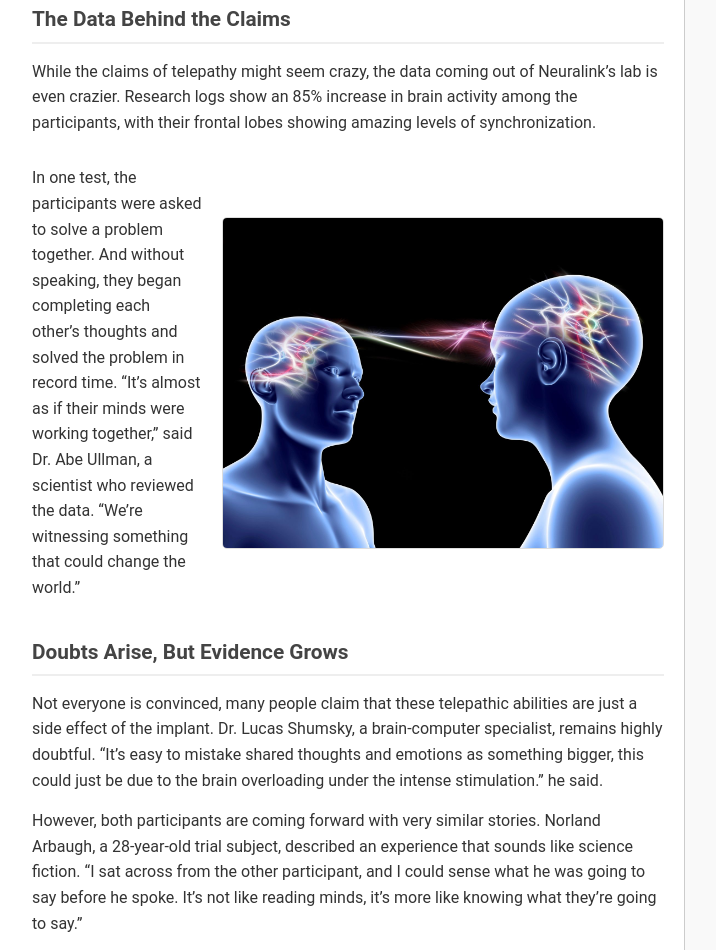
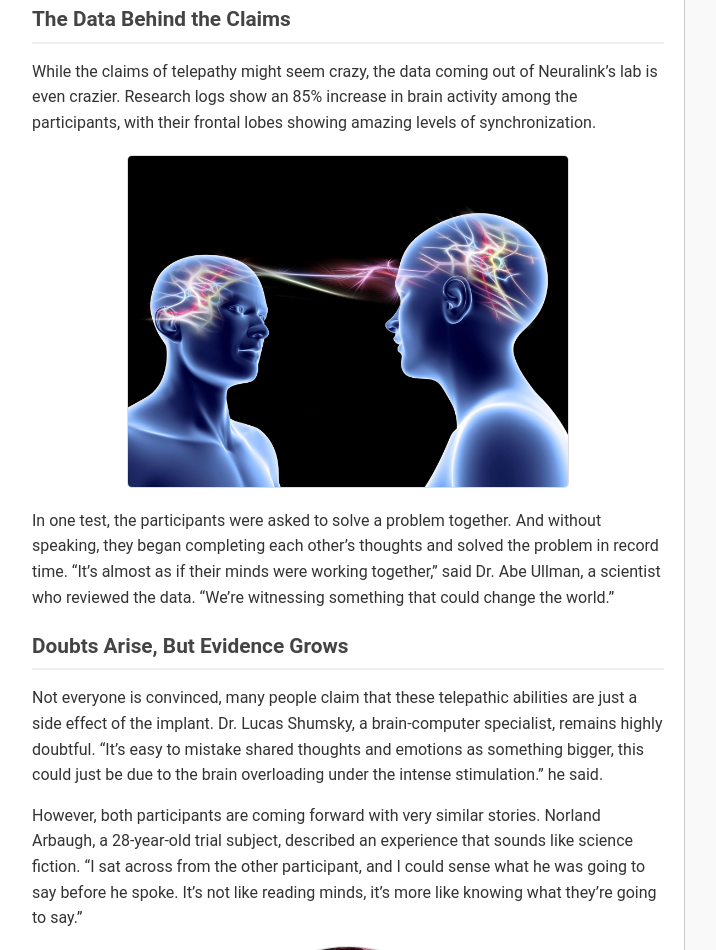
Before and after one commit to SirFloppyArms/The-Technical-Enquirer, a plain HTML site: page index.html in a window 1280 px wide. Shown: the part 1064-2014 px from the top of the page, without its empty margins (148-864 px from the left). Drawn offline with Linux system fonts and the light colour scheme.

Commit message:
Update index.html

```diff
--- a/index.html
+++ b/index.html
@@ -30,12 +30,9 @@
              <h3>The Data Behind the Claims</h3>
              <p>While the claims of telepathy might seem crazy, the data coming out of Neuralink’s lab is even crazier. Research logs show an 85% increase in brain activity among the participants, with their frontal lobes showing amazing levels of synchronization.</p>
 
-             <div class="content-container">
-                   <p class="text-content">
-                       In one test, the participants were asked to solve a problem together. And without speaking, they began completing each other’s thoughts and solved the problem in record time. “It’s almost as if their minds were working together,” said Dr. Abe Ullman, a scientist who reviewed the data. “We’re witnessing something that could change the world.”
-                   </p>
-                   <img src="brain_synchronization.png" alt="Visualization of brain synchronization and neural activity" class="responsive-image">
-               </div>
+             <img src="brain_synchronization.png" alt="Visualization of brain synchronization and neural activity" class="responsive-image">
+
+             <p>In one test, the participants were asked to solve a problem together. And without speaking, they began completing each other’s thoughts and solved the problem in record time. “It’s almost as if their minds were working together,” said Dr. Abe Ullman, a scientist who reviewed the data. “We’re witnessing something that could change the world.”</p>
 
              <h3>Doubts Arise, But Evidence Grows</h3>
              <p>Not everyone is convinced, many people claim that these telepathic abilities are just a side effect of the implant. Dr. Lucas Shumsky, a brain-computer specialist, remains highly doubtful. “It’s easy to mistake shared thoughts and emotions as something bigger, this could just be due to the brain overloading under the intense stimulation.” he said.</p>
```
